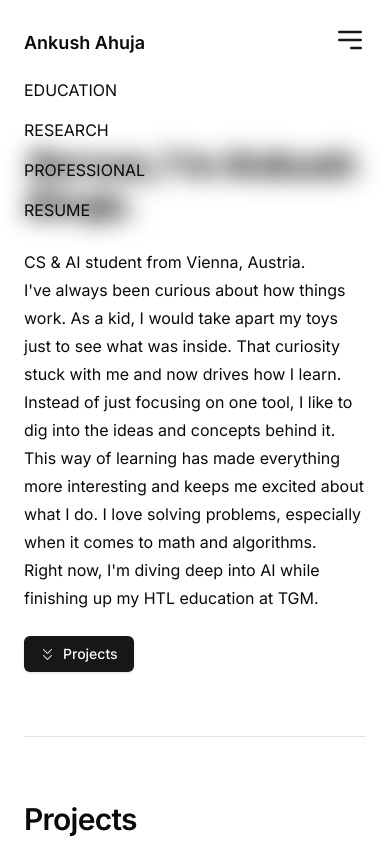
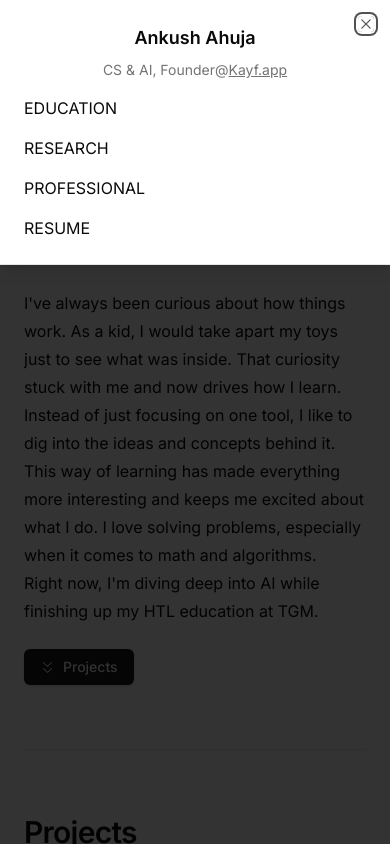
Before and after one commit to aa-irsya/ahujaankush.github.io, a Next.js app: page / in a window 390 px wide. Both pictures are taken after a click on the button 350 px from the left and 40 px from the top of the page. Shown: the top 844 px of the page. Built offline with nearby package versions, Linux system fonts and the light colour scheme.

Commit message:
Switch mobile header to Shadcn-Sheet & change greeting in /

```diff
--- /dev/null
+++ b/src/app/(main)/edu/page.tsx
@@ -0,0 +1,6 @@
+export default function Edu() {
+return (
+    <main className="flex flex-col grow items-center px-6 md:px-0 mt-20">
+    </main>
+  )
+}
--- a/src/app/(main)/page.tsx
+++ b/src/app/(main)/page.tsx
@@ -42,13 +42,15 @@
   return (
     <main className="flex flex-col grow items-center px-6 md:px-0 mt-20">
       <Section>
-        <div className="flex flex-row">
-          <Heading1>
-            <span className="italic">Servus</span>, I&apos;m Ankush Ahuja.
+        <div className="flex flex-col md:space-y-6 lg:space-y-0">
+          <Heading1 className="!text-[10vw]">
+            Servus!
           </Heading1>
+          <Heading2>
+            I&apos;m Ankush Ahuja. I&apos;m interested in CS & AI.
+          </Heading2>
         </div>
         <Paragraph>
-          CS & AI student from Vienna, Austria. <br />
           I&apos;ve always been curious about how things work. As a kid, I would take apart my toys just to see what was inside. That curiosity stuck with me and now drives how I learn. Instead of just focusing on one tool, I like to dig into the ideas and concepts behind it. This way of learning has made everything more interesting and keeps me excited about what I do.
 
           I love solving problems, especially when it comes to math and algorithms. <br />
--- a/src/components/layout/header.tsx
+++ b/src/components/layout/header.tsx
@@ -3,6 +3,7 @@
 import Link, { LinkProps } from "next/link";
 import { Large } from "../ui/typography";
 import React, { useState } from "react";
+import { Sheet, SheetContent, SheetDescription, SheetHeader, SheetTitle, SheetTrigger } from "../ui/sheet";
 
 export function LinkHoverAnim({ children, ...props }: LinkProps & { children: React.ReactNode, className?: string }) {
   return (
@@ -16,27 +17,38 @@
 }
 
 export default function Header() {
-  const [isOpen, setIsOpen] = useState(false);
-
   return (
     <div className="fixed w-full p-6 z-[999] backdrop-blur-md">
       <div className="flex justify-between items-center">
         <div className="flex justify-start">
-          <Large>
+          <Large className="absolute self-center transition-all hover:scale-105">
             <Link href="/">Ankush Ahuja</Link>
           </Large>
         </div>
 
-        <div className="block lg:hidden">
-          <button
-            onClick={() => setIsOpen(!isOpen)}
-            className="text-primary-foreground focus:outline-none"
-          >
+        <Sheet>
+          <SheetTrigger className="lg:hidden">
             <svg className="w-8 h-8 text-primary" fill="none" stroke="currentColor" viewBox="0 0 24 24" xmlns="http://www.w3.org/2000/svg">
               <path strokeLinecap="round" strokeLinejoin="round" strokeWidth="2" d="M4 6h16M4 12h16m-7 6h7"></path>
             </svg>
-          </button>
-        </div>
+          </SheetTrigger>
+          <SheetContent side="top" className="z-[1000]">
+            <SheetHeader>
+              <SheetTitle>Ankush Ahuja</SheetTitle>
+              <SheetDescription>
+                CS & AI, Founder@<Link className="underline" href="https://kayf.app">Kayf.app</Link>
+              </SheetDescription>
+            </SheetHeader>
+            <div className="space-y-4 mt-4">
+              <LinkHoverAnim href="/edu">EDUCATION</LinkHoverAnim>
+              <LinkHoverAnim href="/res">RESEARCH</LinkHoverAnim>
+              <LinkHoverAnim href="/prof">PROFESSIONAL</LinkHoverAnim>
+              <LinkHoverAnim href="/Resume.pdf" locale={false}>
+                RESUME
+              </LinkHoverAnim>
+            </div>
+          </SheetContent>
+        </Sheet>
 
         <div className="hidden lg:flex space-x-6">
           <LinkHoverAnim href="/edu">EDUCATION</LinkHoverAnim>
@@ -47,15 +59,6 @@
           </LinkHoverAnim>
         </div>
       </div>
-
-      <div className={`${isOpen ? "block" : "hidden"} lg:hidden mt-4 space-y-4`}>
-        <LinkHoverAnim href="/edu">EDUCATION</LinkHoverAnim>
-        <LinkHoverAnim href="/res">RESEARCH</LinkHoverAnim>
-        <LinkHoverAnim href="/prof">PROFESSIONAL</LinkHoverAnim>
-        <LinkHoverAnim href="/Resume.pdf" locale={false}>
-          RESUME
-        </LinkHoverAnim>
-      </div>
     </div>
   );
 }
```
